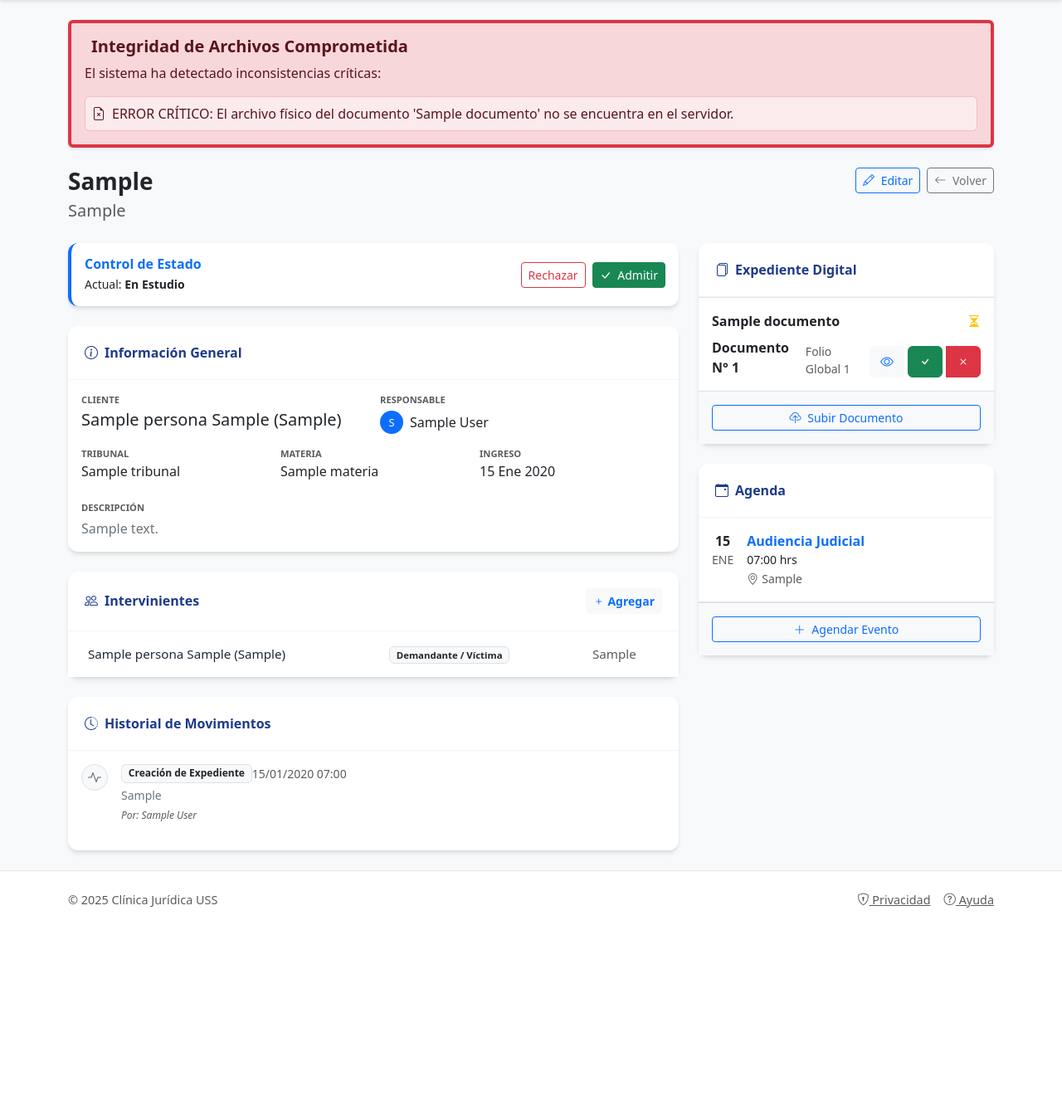
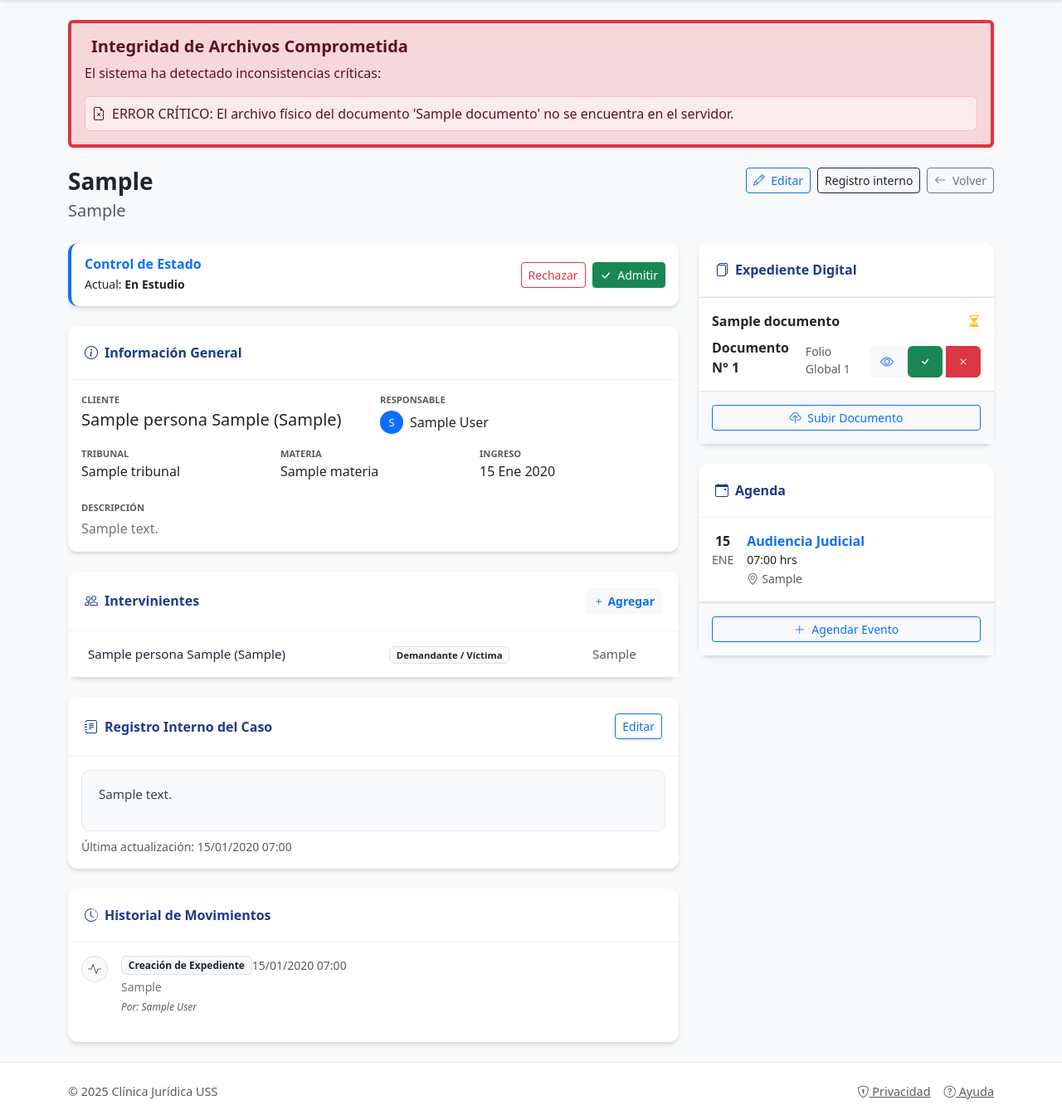
Before and after one commit to CarlosCR144/clinicaJuridicaUSS, a Django app: page /casos/1/ in a window 1280 px wide. Shown: the part 86-1436 px from the top of the page at 83% size. Before the commit the page ends 1180 px from the top, so only its background shows below. Run offline with Django 5.2, Linux system fonts and the light colour scheme; a user stored in the database is signed in; tables that the repository leaves empty hold one stand-in row (values such as "Sample post").

Commit message:
registro interno del caso con permisos y bitacora

```diff
--- a/casos/models.py
+++ b/casos/models.py
@@ -80,3 +80,16 @@ class Bitacora(models.Model):
 
     def __str__(self):
         return f"{self.get_accion_display()} - {self.causa} ({self.fecha})"
+
+
+#
+class RegistroCaso(models.Model):
+    causa = models.OneToOneField('Causa', on_delete=models.CASCADE,related_name='registro')
+    contenido = models.TextField(blank=True,default='')
+
+    actualizado_por = models.ForeignKey(settings.AUTH_USER_MODEL,on_delete=models.SET_NULL, null=True,blank=True)
+
+    actualizado_en = models.DateTimeField(auto_now=True)
+
+    def __str__(self):
+        return f"Registro de {self.causa.rol_rit}"
--- a/casos/urls.py
+++ b/casos/urls.py
@@ -11,4 +11,5 @@ urlpatterns = [
     path('<int:pk>/estado/<str:accion>/', views.CambiarEstadoCasoView.as_view(), name='cambiar_estado'),
     path('<int:pk>/editar/', views.CausaUpdateView.as_view(), name='editar'),
     path('buscar_casos/', views.buscar_casos, name='buscar_casos'),
+    path('<int:pk>/registro/', views.RegistroCasoEditView.as_view(), name='editar_registro'),
 ]
--- a/casos/views.py
+++ b/casos/views.py
@@ -4,8 +4,8 @@ from django.contrib.auth.mixins import LoginRequiredMixin
 from django.urls import reverse_lazy
 from django.contrib import messages
 
-from .models import Causa, Participante, Bitacora
-from .forms import CausaForm, ParticipanteForm
+from .models import Causa, Participante, Bitacora, RegistroCaso
+from .forms import CausaForm, ParticipanteForm, RegistroCasoForm
 
 # sirve para hacer consultas complejas
 from django.db.models import Q
@@ -17,6 +17,7 @@ from agenda.models import Cita
 from documentos.models import Documento
 
 from personas.mixins import SoloDirectorMixin, SoloStaffMixin
+from django.contrib.auth.mixins import LoginRequiredMixin
 from django.views import View
 
 class CausaListView(LoginRequiredMixin, ListView):
@@ -320,3 +321,69 @@ def buscar_casos(request):
         'causas':causas,
         'documentos':documentos,
     })
+
+class RegistroCasoEditView(LoginRequiredMixin, View):
+    """
+    Permite crear o editar el registro textual (hoja viva)
+    de una causa.
+    """
+
+    def dispatch(self, request, *args, **kwargs):
+        causa = get_object_or_404(Causa, pk=kwargs['pk'])
+
+        # Solo director, supervisor pueden editar
+        if request.user.rol in ['director', 'supervisor']:
+            return super().dispatch(request, *args, **kwargs)
+
+        # Estudiante responsable del caso
+        if request.user.rol == 'estudiante' and causa.responsable == request.user:
+            return super().dispatch(request, *args, **kwargs)
+
+        messages.error(request, "No tienes permisos para editar el registro de este caso")
+        return redirect('casos:detalle', pk=causa.pk)
+
+    def get(self, request,pk):
+        causa = get_object_or_404(Causa, pk=pk)
+
+        # 1. obtener o crear el registro
+        registro, creado = RegistroCaso.objects.get_or_create(causa=causa)
+
+        # 2. Crear el formulario con el contenido actual
+        form = RegistroCasoForm(instance=registro)
+
+        return render(request, 'casos/registro_caso_form.html',{
+            'causa':causa,
+            'form':form,
+        })
+
+    #guardar cambios
+    def post(self,request,pk):
+        causa = get_object_or_404(Causa, pk=pk)
+        registro = causa.registro
+
+        form = RegistroCasoForm(request.POST, instance=registro) #sd muestra el texto guardado y no se crea uno nuevo,
+        #ya que representa el registro en especifico
+
+        if form.is_valid():
+            #
+            registro = form.save(commit=False)
+
+            # se guarda quien lo editó
+            registro.actualizado_por = request.user
+
+            registro.save()
+
+            Bitacora.objects.create(
+                causa=causa,
+                usuario=request.user,
+                accion='nota',
+                detalle="Se actualizó el registro interno del caso."
+            )
+
+            messages.success(request, 'Registro del caso ha sido guardado correctamente')
+            return redirect('casos:detalle', pk=causa.pk)
+
+        return render(request, 'casos/registro_caso_form.html',{
+            'causa':causa,
+            'form':form,
+        })
--- a/static/css/custom.css
+++ b/static/css/custom.css
@@ -411,3 +411,37 @@ body {
         display: none !important; /* Oculta el texto secundario si no cabe */
     }
 }
+
+/* ============================= */
+/* ESTILO PARA TEXTAREA EN FORMULARIOS DE REGISTRO DE CASOS */
+textarea {
+    resize: vertical;
+    min-height: 220px;
+    font-family: "Segoe UI", system-ui, sans-serif;
+    line-height: 1.6;
+}
+
+/* Registro interno en modo lectura */
+.registro-lectura {
+    white-space: pre-wrap;
+    font-size: 0.95rem;
+    line-height: 1.8;
+    color: var(--text-dark);
+    background-color: #f9fafb;
+    padding: 1.25rem;
+    border-radius: 10px;
+    border: 1px solid #e5e7eb;
+}
+
+.registro-preview {
+    background-color: #f9fafb;
+    border: 1px solid #e5e7eb;
+    border-radius: 10px;
+    padding: 1rem 1.25rem;
+    max-height: 220px;
+    overflow-y: auto;
+    font-family: "Segoe UI", system-ui, sans-serif;
+    line-height: 1.6;
+    font-size: 0.95rem;
+    color: #374151;
+}
--- a/templates/casos/detalle_caso.html
+++ b/templates/casos/detalle_caso.html
@@ -48,6 +48,15 @@
             <i class="bi bi-pencil me-1"></i> Editar
         </a>
       {% endif %}
+
+      {% if user.rol == 'director' or user.rol == 'supervisor' or user == caso.responsable %}
+        <a href="{% url 'casos:editar_registro' caso.id %}"
+          class="btn btn-outline-dark btn-sm">
+          Registro interno
+        </a>
+      {% endif %}
+
+
       <a href="{% url 'casos:lista' %}" class="btn btn-outline-secondary btn-sm">
         <i class="bi bi-arrow-left me-1"></i> Volver
       </a>
@@ -175,6 +184,37 @@
          </table>
       </div>
     </div>
+
+    <div class="card card-modern mb-4">
+      <div class="card-header-modern d-flex justify-content-between align-items-center">
+        <span>
+          <i class="bi bi-journal-text me-2"></i>Registro Interno del Caso
+        </span>
+
+        {% if user.rol == 'director' or user.rol == 'supervisor' or user == caso.responsable %}
+          <a href="{% url 'casos:editar_registro' caso.id %}"
+            class="btn btn-sm btn-outline-primary">
+            Editar
+          </a>
+        {% endif %}
+      </div>
+
+      <div class="card-body">
+        {% if caso.registro.contenido %}
+          <div class="registro-preview">
+            {{ caso.registro.contenido|linebreaks }}
+          </div>
+          <small class="text-muted d-block mt-2">
+            Última actualización: {{ caso.registro.actualizado_en|date:"d/m/Y H:i" }}
+          </small>
+        {% else %}
+          <p class="text-muted fst-italic mb-0">
+            No hay registro interno aún.
+          </p>
+        {% endif %}
+      </div>
+    </div>
+
 
     <div class="card card-modern">
       <div class="card-header-modern">
```
Also changed, not shown: casos/forms.py (+17 -1 lines), templates/casos/registro_caso_form.html (added, +33 -0 lines).
